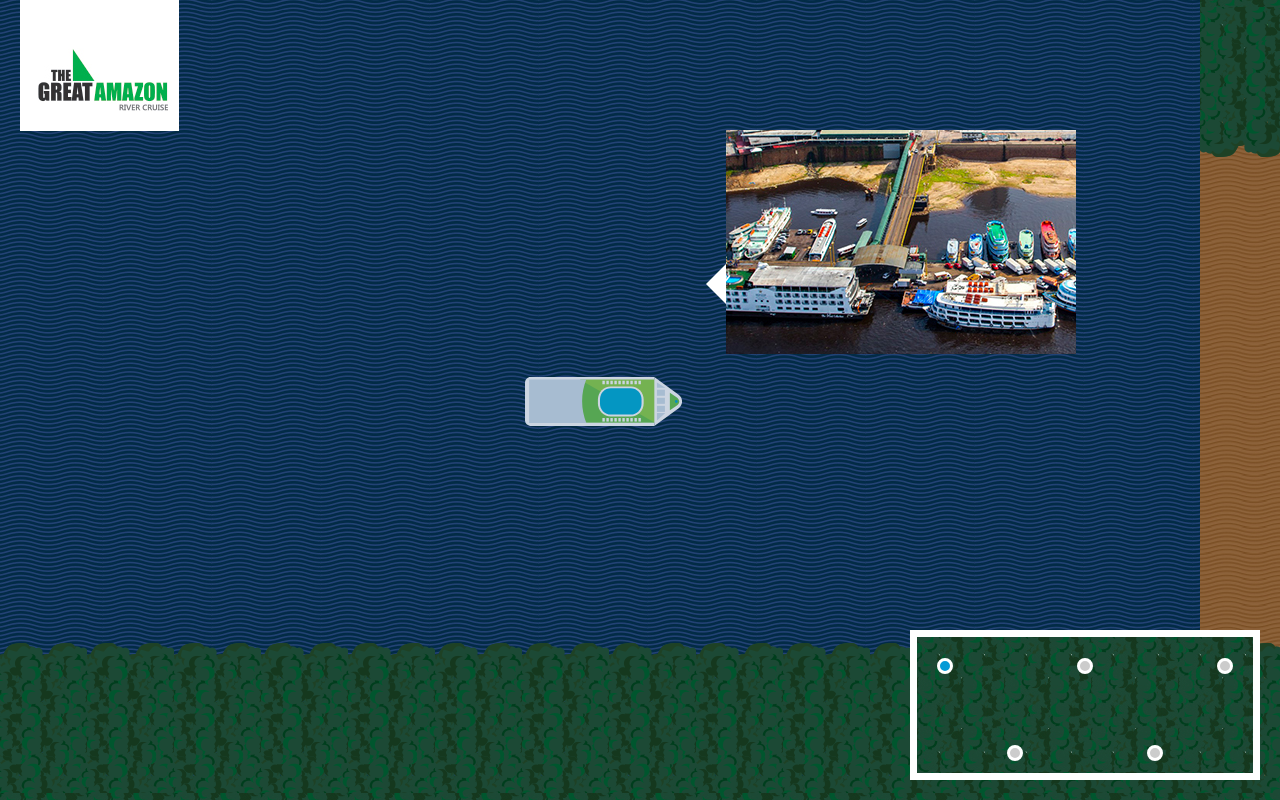
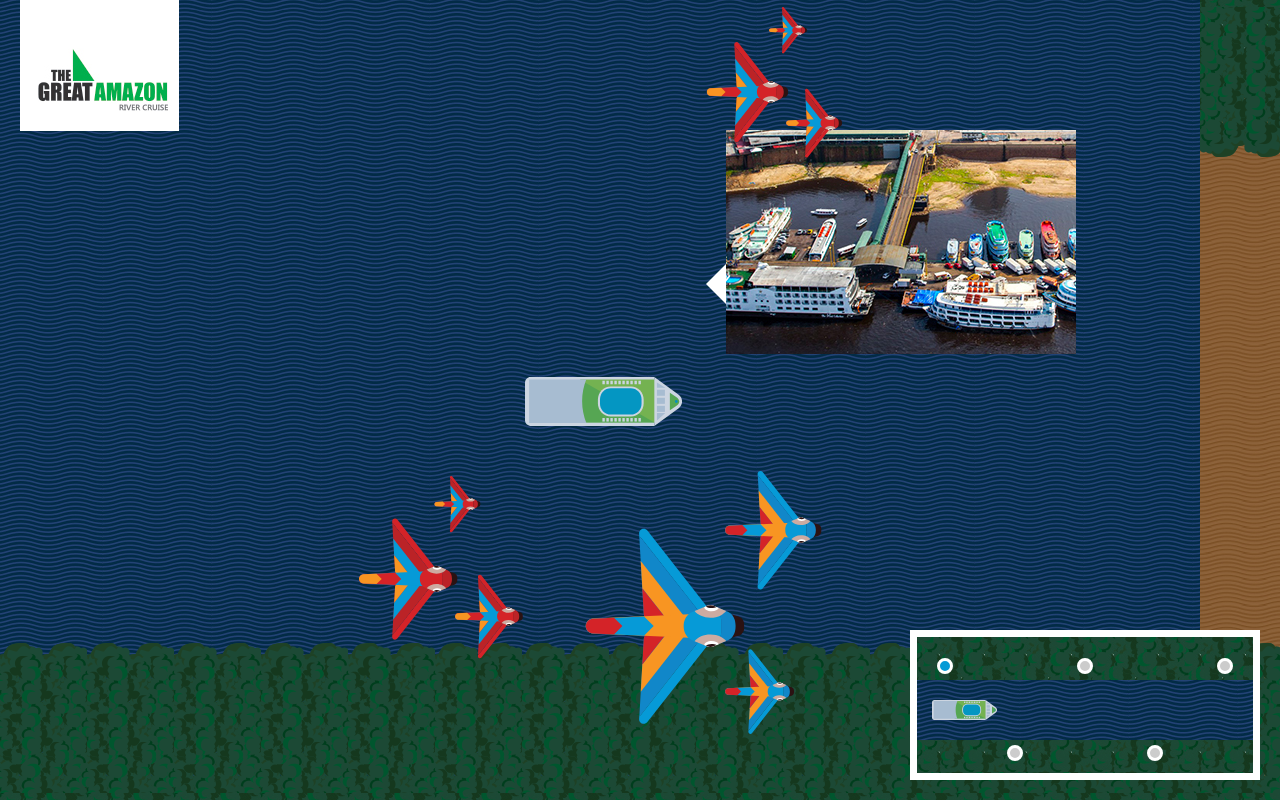
Before and after one commit to ram-gyawali/The-Great-Amazon, a plain HTML site: page index.html in a window 1280 px wide. Drawn offline with Linux system fonts and the light colour scheme.

Commit message:
Solved Frakie Mistakes

```diff
--- a/index.html
+++ b/index.html
@@ -20,7 +20,10 @@
 			<li id = "five"><a href="#" title="5" >5</a></li>
 		</ul><!-- END BULLETS -->
 		<!-- RIVER -->
-
+		<div class="river">
+			<div class="cruise">
+				<img src="imgs/cruise.svg" id = "smallOne">
+			</div>
 		</div><!-- END RIVER -->
 	</div><!-- END MAP -->
 
@@ -33,6 +36,10 @@
 			<!-- PORT OF MANAUS START -->
 			<section id="portOfManausStart">
 				<!-- ANIMATION -->
+
+				<div class="animation">
+					<img src="imgs/macaws.svg" id = "formerMaca">
+				</div>
 
 				<!-- GROUND -->
 				<div class="ground">
```
